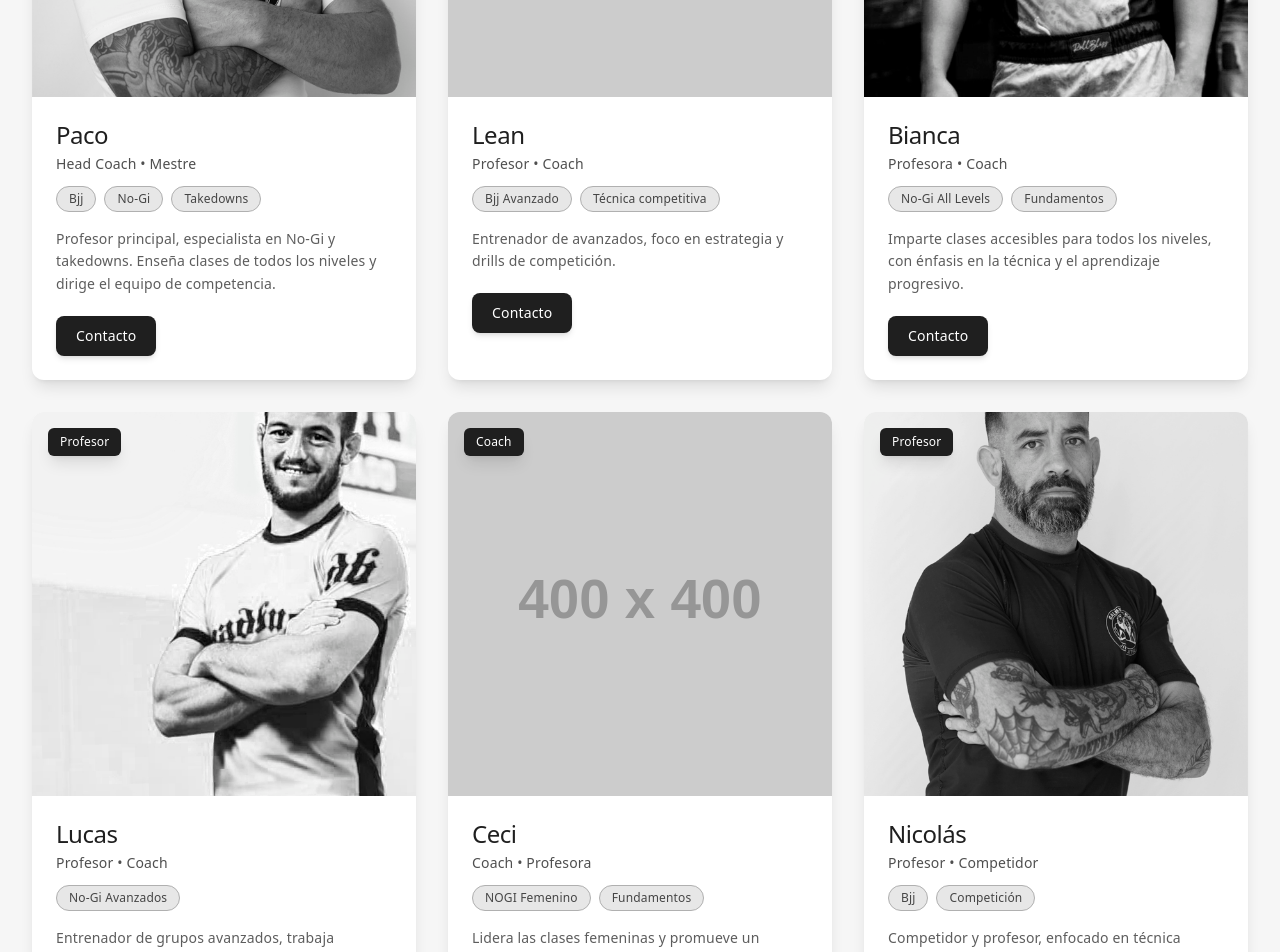
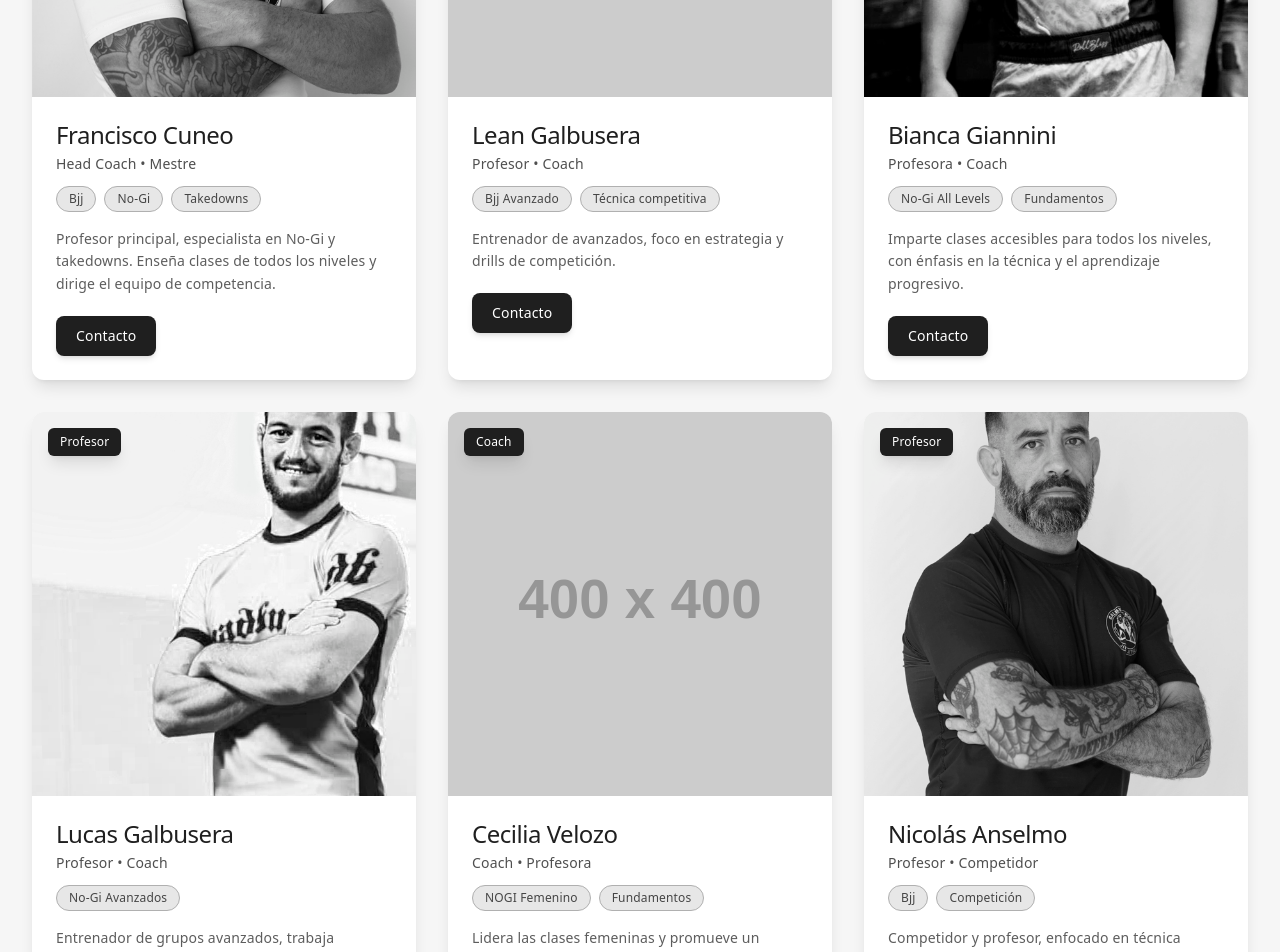
Before and after one commit to MatiasCamba/kokoro, a Next.js app: page / in a window 1280 px wide. Shown: the part 4400-5352 px from the top of the page. Built offline with nearby package versions, Linux system fonts and the light colour scheme.

Commit message:
demo1: change name property

```diff
--- a/src/components/Team.tsx
+++ b/src/components/Team.tsx
@@ -6,42 +6,42 @@ import Link from "next/link"
 export default function Team() {
    const teamMembers = [
     {
-      name: "Paco",
+      name: "Francisco Cuneo",
       role: "Head Coach • Mestre",
       specialization: ["Bjj", "No-Gi", "Takedowns"],
       image: "/Profe-Paco.jpg",
       bio: "Profesor principal, especialista en No-Gi y takedowns. Enseña clases de todos los niveles y dirige el equipo de competencia."
     },
     {
-      name: "Lean",
+      name: "Lean Galbusera",
       role: "Profesor • Coach",
       specialization: ["Bjj Avanzado", "Técnica competitiva"],
       image: "https://placehold.co/400x400/c41e3a/fff?text=Lean",
       bio: "Entrenador de avanzados, foco en estrategia y drills de competición."
     },
     {
-      name: "Bianca",
+      name: "Bianca Giannini",
       role: "Profesora • Coach",
       specialization: ["No-Gi All Levels", "Fundamentos"],
       image: "/Profe-Bianca.jpg",
       bio: "Imparte clases accesibles para todos los niveles, con énfasis en la técnica y el aprendizaje progresivo."
     },
     {
-      name: "Lucas",
+      name: "Lucas Galbusera",
       role: "Profesor • Coach",
       specialization: ["No-Gi Avanzados"],
       image: "/Profe-Lucas.jpg",
       bio: "Entrenador de grupos avanzados, trabaja transiciones y sparring técnico."
     },
     {
-      name: "Ceci",
+      name: "Cecilia Velozo",
       role: "Coach • Profesora",
       specialization: ["NOGI Femenino", "Fundamentos"],
       image: "https://placehold.co/400x400/3a5a40/fff?text=Ceci",
       bio: "Lidera las clases femeninas y promueve un ambiente inclusivo y seguro para aprender."
     },
     {
-      name: "Nicolás",
+      name: "Nicolás Anselmo",
       role: "Profesor • Competidor",
       specialization: ["Bjj", "Competición"],
       image: "/Profe-Nico.jpg",
```
